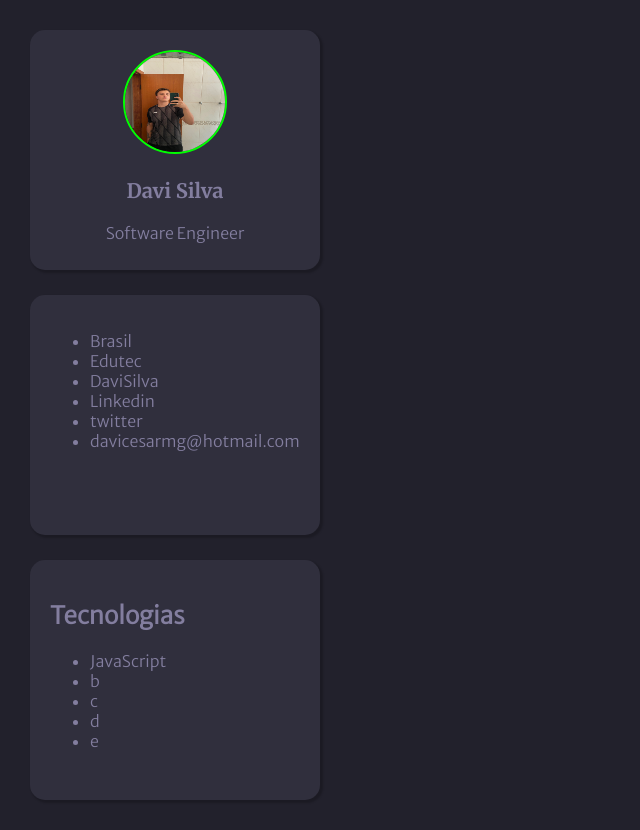
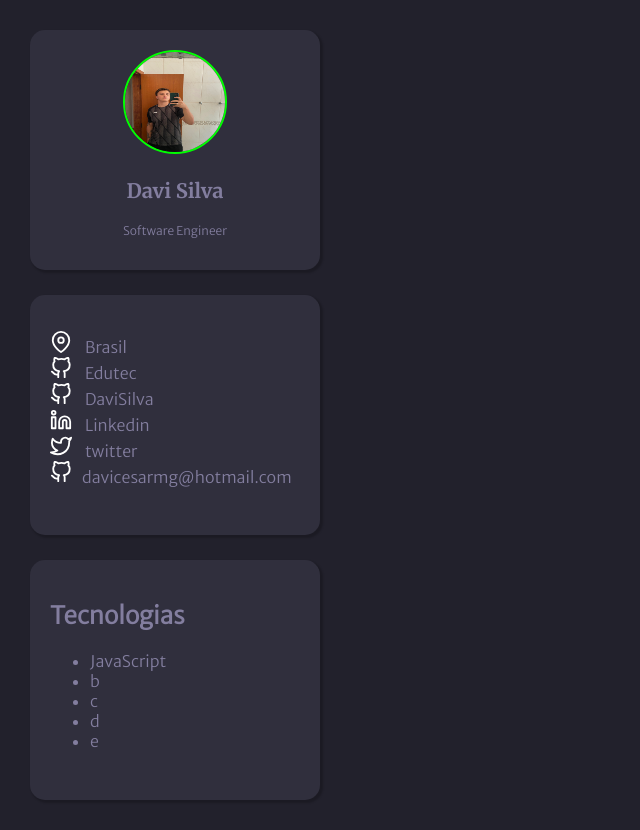
Before and after one commit to DaviCesar/Portfolio, a plain HTML site: page index.html in a window 1280 px wide. Shown: the whole page, without its empty margins (0-640 px from the left). Drawn offline with Linux system fonts and the light colour scheme.

Commit message:
svg icons

```diff
--- a/index.html
+++ b/index.html
@@ -1,10 +1,10 @@
 <!DOCTYPE html>
-<html lang="en">
+<html lang="pt-BR">
   <head>
     <meta charset="UTF-8" />
     <meta http-equiv="X-UA-Compatible" content="IE=edge" />
     <meta name="viewport" content="width=device-width, initial-scale=1.0" />
-    <title>Document</title>
+    <title>Portifólio</title>
     <link rel="stylesheet" href="style.css" />
   </head>
 
@@ -15,16 +15,16 @@
         <h3>Davi Silva</h3>
         <p>Software Engineer</p>
       </section>
-      <section class="about">
-        <ul>
-          <li>Brasil</li>
-          <li>Edutec</li>
-          <li>DaviSilva</li>
-          <li>Linkedin</li>
-          <li>twitter</li>
-          <li>davicesarmg@hotmail.com</li>
+      <section class="about ">
+        <ul class="webs">
+          <li> <img src="./icons/map-pin.svg" alt=""> Brasil</li>
+          <li>  <img src="./icons/github.svg" alt=""> Edutec</li>
+          <li> <a target="_blank" href="https://github.com/DaviCesar"> <img src="./icons/github.svg" alt=""> DaviSilva </a></li>
+          <li>  <img src="./icons/linkedin.svg" alt=""> Linkedin</li>
+          <li> <img src="./icons/twitter.svg" alt=""> twitter</li>
+          <li> <img src="./icons/github.svg" alt="">davicesarmg@hotmail.com</li>
         </ul>
-      </section>
+      </section >
       <section class="tecnologias">
         <h1>Tecnologias</h1>
         <ul>
--- a/style.css
+++ b/style.css
@@ -33,6 +33,9 @@ body {
   border-color: black;
   border: 2px solid rgb(0, 255, 0);
 }
+.logo p {
+  font-size: 12px
+}
 
 .informacoes h3 {
   font-weight: bolder;
@@ -49,6 +52,7 @@ body {
   box-shadow: 2px 2px 2px 1px rgba(0, 0, 0, 0.2);
   border-radius: 15px;
   padding: 20px;
+  display: flex;
 }
 
 .tecnologias {
@@ -60,3 +64,19 @@ body {
   box-shadow: 2px 2px 2px 1px rgba(0, 0, 0, 0.2);
   border-radius: 15px;
 }
+
+.webs{
+  list-style-type:none;
+  padding: 0;
+  text-decoration: none;
+  color: #837e9f;
+}
+.webs a:visited , a:link{
+  text-decoration: none;
+  color: #837e9f;
+}
+.webs img{
+  width: 22px;
+  margin-right: 10px;
+  filter: invert();
+}
```
Also changed, not shown: icons/briefcase.svg (added), icons/favicon.ico (added), icons/folder.svg (added), icons/git-branch.svg (added), icons/github.svg (added), icons/globe.svg (added), icons/instagram.svg (added), icons/linkedin.svg (added), icons/mail.svg (added), icons/map-pin.svg (added), icons/star.svg (added), icons/twitter.svg (added).
